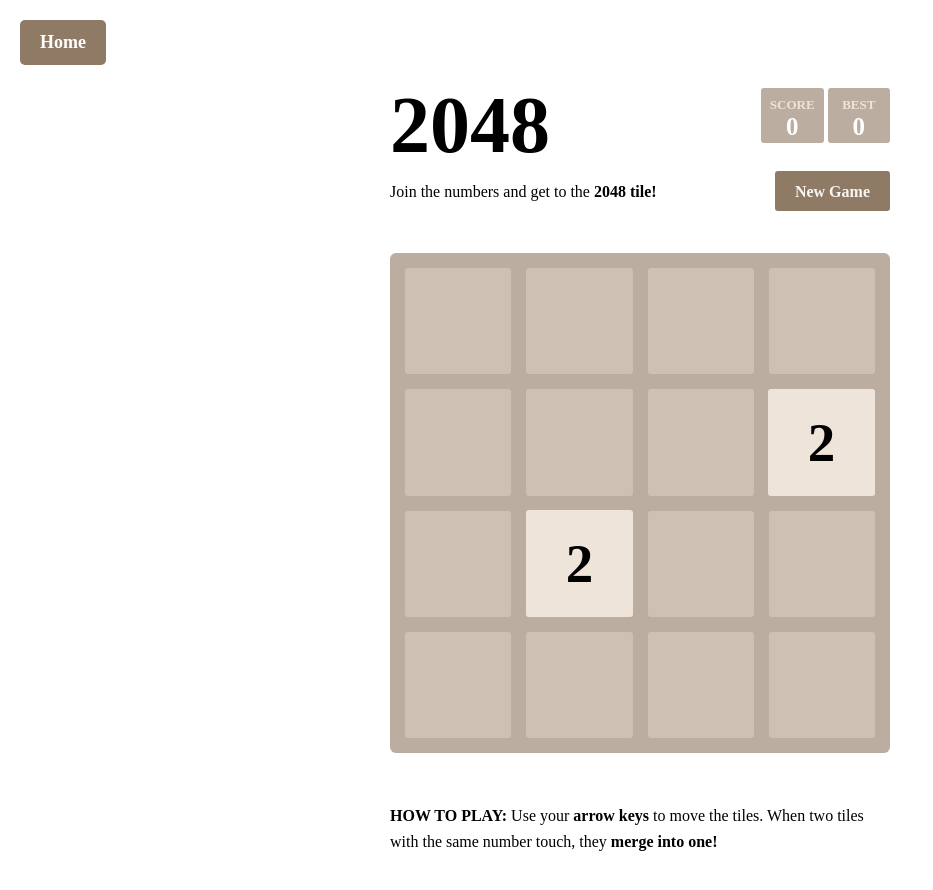
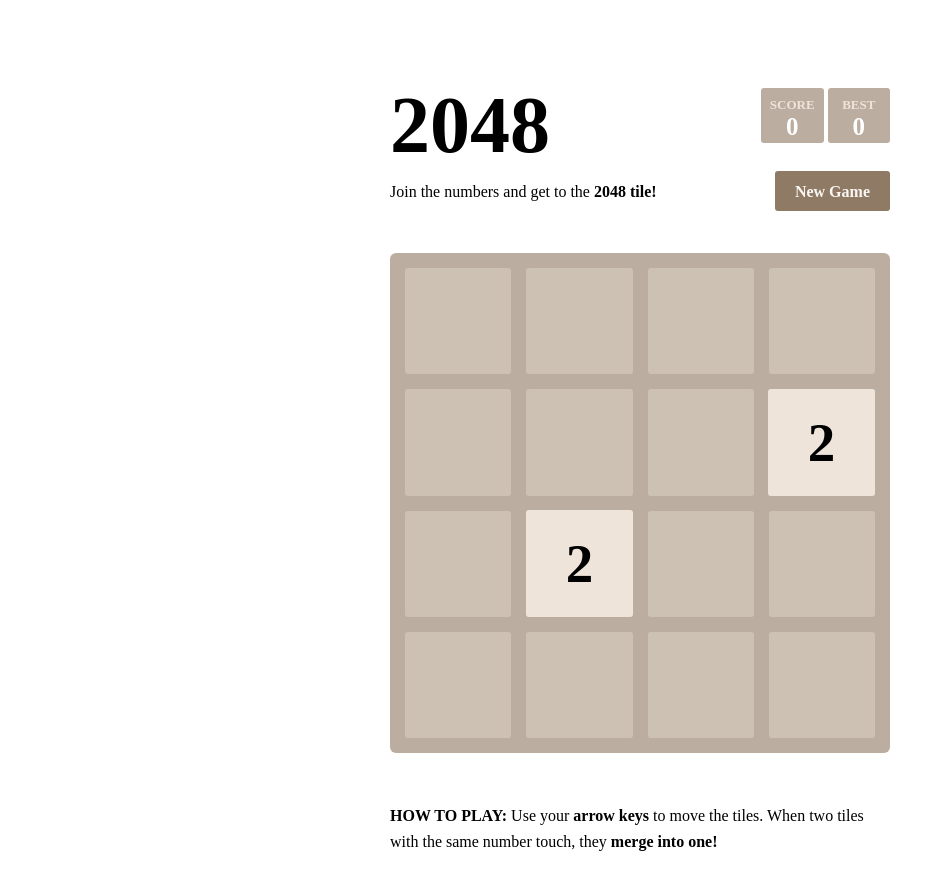
Before and after one commit to funkid5686/Mathisfun1, a plain HTML site: page 2048/index.html in a window 1280 px wide. Shown: the whole page, without its empty margins (0-933 px from the left). Drawn offline with Linux system fonts and the light colour scheme.

Commit message:
Update index.html

```diff
--- a/2048/index.html
+++ b/2048/index.html
@@ -127,19 +127,6 @@ hr {
 .container {
   width: 500px;
   margin: 0 auto; }
-	.home-button {
-  position: fixed;
-  top: 20px;
-  left: 20px;
-  background: #8f7a66;
-  color: #f9f6f2;
-  padding: 10px 18px;
-  border-radius: 3px;
-  text-decoration: none;
-  font-weight: bold;
-  z-index: 1000;
-}
-
 
 @-webkit-keyframes fade-in {
   0% {
@@ -778,27 +765,10 @@ hr {
     margin-top: 90px !important; }
   .game-message .lower {
     margin-top: 30px !important; } }
-.home-button {
-  position: fixed;
-  top: 20px;
-  left: 20px;
-  background: #8f7a66;
-  color: white;
-  padding: 12px 20px;
-  border-radius: 5px;
-  text-decoration: none;
-  font-weight: bold;
-  font-size: 18px;
-  z-index: 9999;
-  display: block;
-}
 </style>
 </head>
 <body>
-  <a href="index.html" class="home-button">Home</a>
-
   <div class="container">
-
     <div class="heading">
       <h1 class="title">2048</h1>
       <div class="scores-container">
@@ -1756,9 +1726,3 @@ window.requestAnimationFrame(function () {
 </body>
 
 </html>
-
-
-</script>
-
-</body>
-</html>
```
